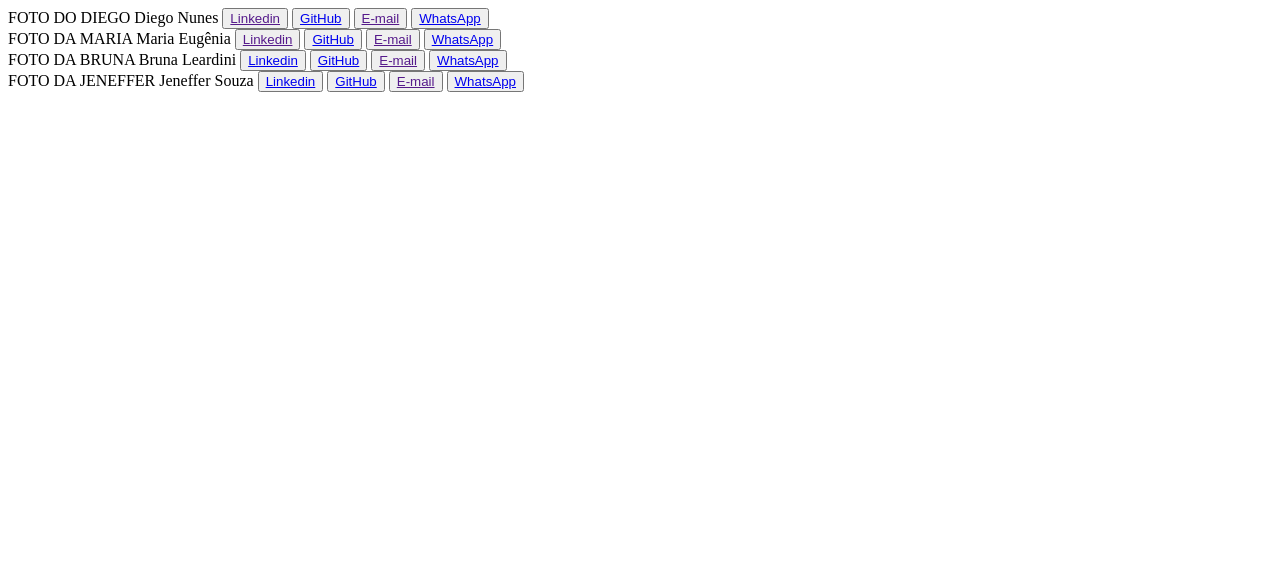
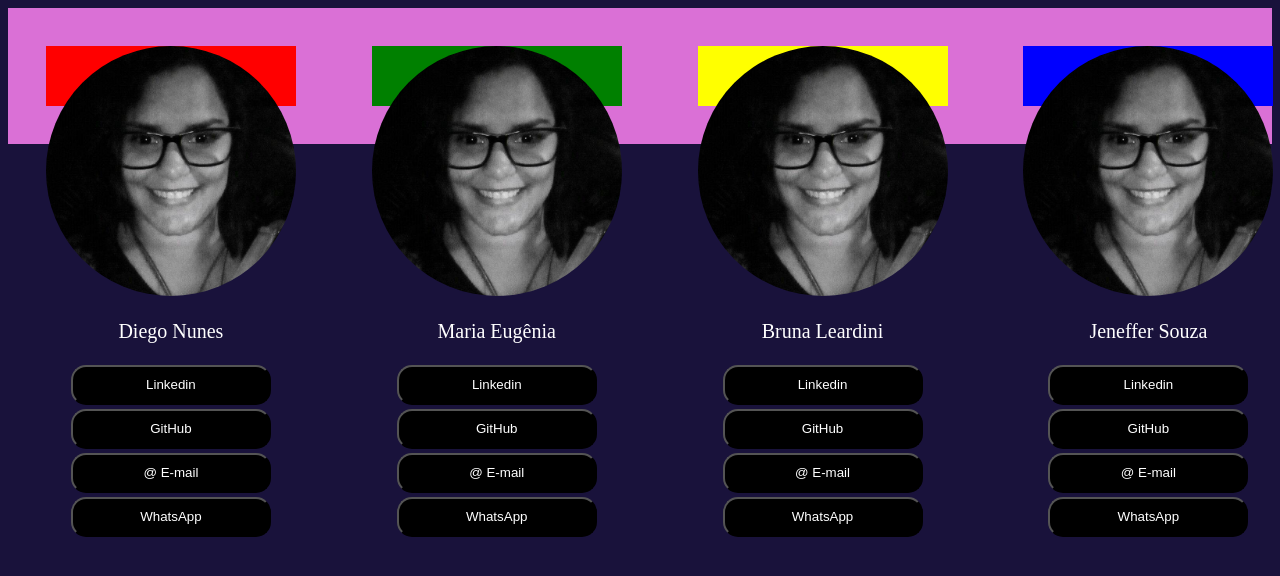
Before and after one commit to DiegoTolotto/projeto2modulo-resilia, a plain HTML site: page testeContatos.html in a window 1280 px wide. Drawn offline with Linux system fonts and the light colour scheme.

Commit message:
estilização de botões e distanciamento de divs child

```diff
--- a/testeContatos.html
+++ b/testeContatos.html
@@ -5,47 +5,118 @@
     <meta charset="UTF-8">
     <meta http-equiv="X-UA-Compatible" content="IE=edge">
     <meta name="viewport" content="width=device-width, initial-scale=1.0">
+    <style>
+        body {
+            background-color: #19123B
+        }
+
+        .container {
+            background-color: orchid; /* cor para teste, trocar a cor depois */
+            display: flex;
+            flex-direction: row;
+            width: 100%;
+            height: 100%;
+        }
+
+        .child1 {
+            background-color: red; /* cor para teste, trocar a cor depois */
+            color: white;
+            text-align: center;
+            margin: 3%;
+            width: 20%;
+            height: 60px;
+        }
+
+        .child2 {
+            background-color: green; /* cor para teste, trocar a cor depois */
+            color: white;
+            text-align: center;
+            margin: 3%;
+            width: 20%;
+            height: 60px;
+        }
+
+        .child3 {
+            background-color: yellow; /* cor para teste, trocar a cor depois */
+            color: white;
+            text-align: center;
+            margin: 3%;
+            width: 20%;
+            height: 60px;
+        }
+
+        .child4 {
+            background-color: blue; /* cor para teste, trocar a cor depois */
+            color: white;
+            text-align: center;
+            margin: 3%;
+            width: 20%;
+            height: 60px;
+        }
+
+        .foto {
+            width: 250px;
+            height: 250px;
+            border-radius: 100%;
+        }
+
+        p {
+            text-align: center;
+            font-size: 20px;
+        }
+
+        a {
+            text-decoration: none;
+            color:white;
+        }
+
+        button {
+            background-color: black;
+            color: white;
+            width: 80%;
+            height: 40px;
+            border-radius: 15px;
+            margin: 2px;
+        }
+    </style>
     <title>Document</title>
 </head>
 
 <body>
 
-    <div class="carousel">
-        <div>
-            <img src="">FOTO DO DIEGO
-            Diego Nunes
+    <div class="container">
+        <div class="child1">
+            <img class="foto" src="fotoJeneffer.jpg"> <!-- foto temporária, apenas para ilustração -->
+            <p>Diego Nunes</p>
             <button><a href="">Linkedin</a></button>
             <button><a href="https://github.com/DiegoTolotto">GitHub</a></button>
-            <button><a href="">E-mail</a></button>
+            <button><a href="">&#64; E-mail</a></button>
             <button><a href="https://api.whatsapp.com/send?phone=5511994962204&text=">WhatsApp</a></button>
-
         </div>
-        <div>
-            <img src="">FOTO DA MARIA
-            Maria Eugênia
+        <div class="child2">
+            <img class="foto" src="fotoJeneffer.jpg"> <!-- foto temporária, apenas para ilustração -->
+            <p>Maria Eugênia</p>
             <button><a href="">Linkedin</a></button>
             <button><a href="https://github.com/marovitch">GitHub</a></button>
-            <button><a href="">E-mail</a></button>
+            <button><a href="">&#64; E-mail</a></button>
             <button><a href="https://api.whatsapp.com/send?phone=5511986460887&text=">WhatsApp</a></button>
 
         </div>
-        <div>
-            <img src="">FOTO DA BRUNA
-            Bruna Leardini
+        <div class="child3">
+            <img class="foto" src="fotoJeneffer.jpg"> <!-- foto temporária, apenas para ilustração -->
+            <p>Bruna Leardini</p>
             <button><a href="https://www.linkedin.com/in/bruna-leardini/">Linkedin</a></button>
             <button><a href="https://github.com/bleardini">GitHub</a></button>
-            <button><a href="">E-mail</a></button>
+            <button><a href="">&#64; E-mail</a></button>
             <button><a href="https://api.whatsapp.com/send?phone=5491150147270&text=">WhatsApp</a></button>
-
         </div>
-        <div>
-            <img src="">FOTO DA JENEFFER
-            Jeneffer Souza
+        <div class="child4">
+            <img class="foto" src="fotoJeneffer.jpg">
+            <p>Jeneffer Souza</p>
             <button><a href="https://www.linkedin.com/in/jeneffer-souza-b409a8226/">Linkedin</a></button>
             <button><a href="https://github.com/JenefferSouza">GitHub</a></button>
-            <button><a href="">E-mail</a></button>
+            <button><a href="">&#64; E-mail</a></button>
             <button><a href="https://api.whatsapp.com/send?phone=5521973378264&text=">WhatsApp</a></button>
-
         </div>
     </div>
 
```
Also changed, not shown: fotoJeneffer.jpg (added).
